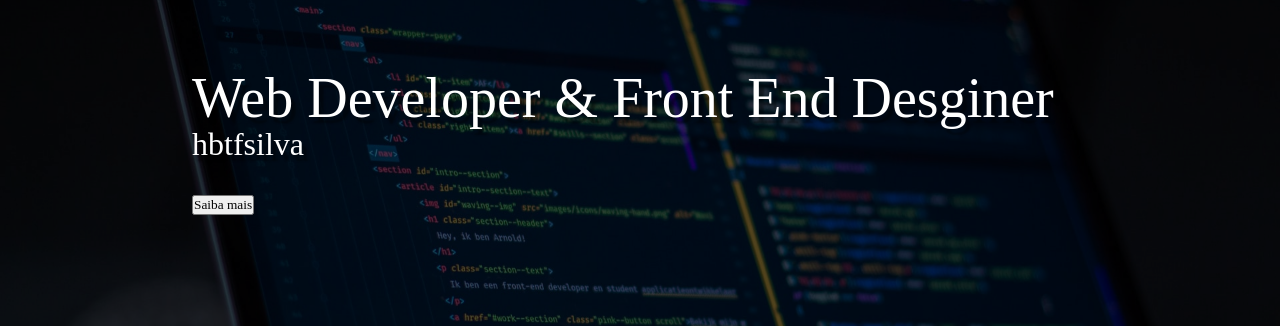
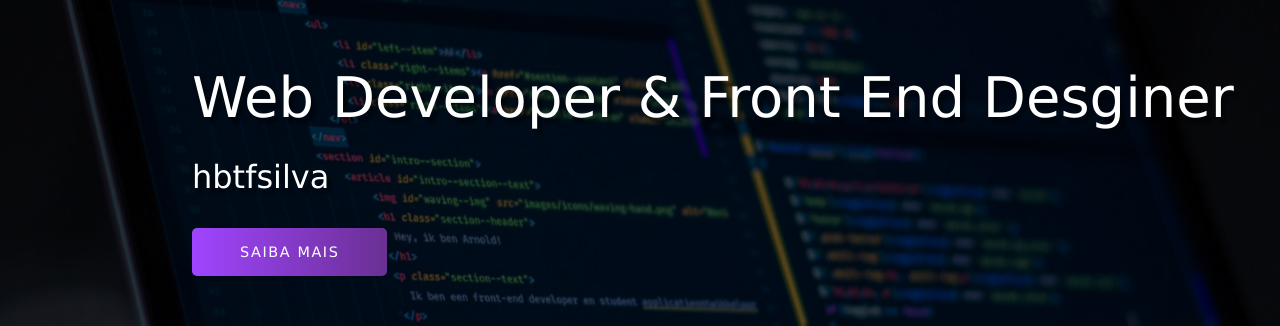
Before and after one commit to hbtfsilva/portfolio01, a plain HTML site: page index.html in a window 1280 px wide. Shown: the part 170-496 px from the top of the page. Drawn offline with Linux system fonts and the light colour scheme.

Commit message:
finalização do header
finalizei as animações e keyframes

```diff
--- a/index.html
+++ b/index.html
@@ -20,7 +20,7 @@
             <div class="banner">
                 <h1>Web Developer & Front End Desginer</h1>
                 <p>hbtfsilva</p>
-                <button>Saiba mais</button>
+                <button>SAIBA MAIS</button>
             </div>
         </header>
     </div>
--- a/style.css
+++ b/style.css
@@ -1,5 +1,5 @@
-@import url ('https://fonts.googleapis.com/css2? family = Poppins: ital, wght @ 0,100; 0,200; 0,300; 0,400; 0,500; 0,600; 0,700; 0,800; 0,900; 1,100; 1,200; 1.300; 1.400; 1.500; 1.600; 1.700; 1.800; 1.900 & display = trocar ');
-@import url ('https://cdnjs.cloudflare.com/ajax/libs/font-awesome/5.15.3/css/all.min.css');
+@import url('https://fonts.googleapis.com/css2? family = Roboto: ital, wght @ 0,300; 0,400; 0,500; 0,700; 0,900; 1,100; 1,300; 1,400; 1,500; 1,700; 1,900 & exibir = trocar ');
+@import url('https://cdnjs.cloudflare.com/ajax/libs/font-awesome/5.15.3/css/all.min.css');
 
 * {
     margin: 0;
@@ -26,34 +26,81 @@ header {
     height: 100%;
     object-fit: cover;
     opacity: .4;
+    animation: zoom 25s;
+}
+
+@keyframes zoom {
+    0% {
+        transform: scale(1.3);
+    }
+    100% {
+        transform: scale(1);
+    }
 }
 
 .banner {
+    font-family: 'Verdana';
     position: absolute;
     top: 30%;
     left: 15%;
+
 }
 
 .banner h1 {
     color: #ffffff;
     font-size: 3.5rem;
-    font-family: "Poppins", serif;
+    font-family: 'Verdana';
     font-weight: 200;
     text-shadow: .3rem .4rem 2px rgba(0,0,0,.4);
     line-height: 3.5rem;
+    margin-bottom: 2rem;
+    animation: moveBanner 1s 0.5s forwards;
+    opacity: 0;
 
 }
 
 .banner p {
-    font-family: "Poppins", serif;
+    font-family: 'Verdana';
     color: white;
     font-size: 2rem;
     text-shadow: .3rem .4rem 2px rgba(0,0,0,.4);
     margin-bottom: 2rem;
+    animation: moveBanner 1s 0.7s forwards;
+    opacity: 0;
 
 }
 
 .banner button {
-    font-family: "Poppis", serif;
+    font-family: 'Verdana';
+    color: white;
+    background-color: purple;
+    background: #6a3093;  /* fallback for old browsers */
+    background: -webkit-linear-gradient(to right, #a044ff, #6a3093);  /* Chrome 10-25, Safari 5.1-6 */
+    background: linear-gradient(to right, #a044ff, #6a3093); /* W3C, IE 10+/ Edge, Firefox 16+, Chrome 26+, Opera 12+, Safari 7+ */
+    padding: 1rem 3rem ;
+    font-size: .9rem;
+    border: none;
+    text-transform: uppercase;
+    letter-spacing: .1rem;
+    border-radius: 5px;
+    cursor: pointer;
+    animation: moveBanner 1s 0.9s forwards;
+    opacity: 0;
 
 }
+
+.banner button:hover {
+    opacity: .8;
+
+}
+
+@keyframes moveBanner {
+    0% {
+        transform: translateY(10rem) rotateY(-30deg);
+    }
+
+    100% {
+        transform: translateY(0) rotateY(0);
+        opacity: 1;
+    }
+}
```
Also changed, not shown: 1 other file.
